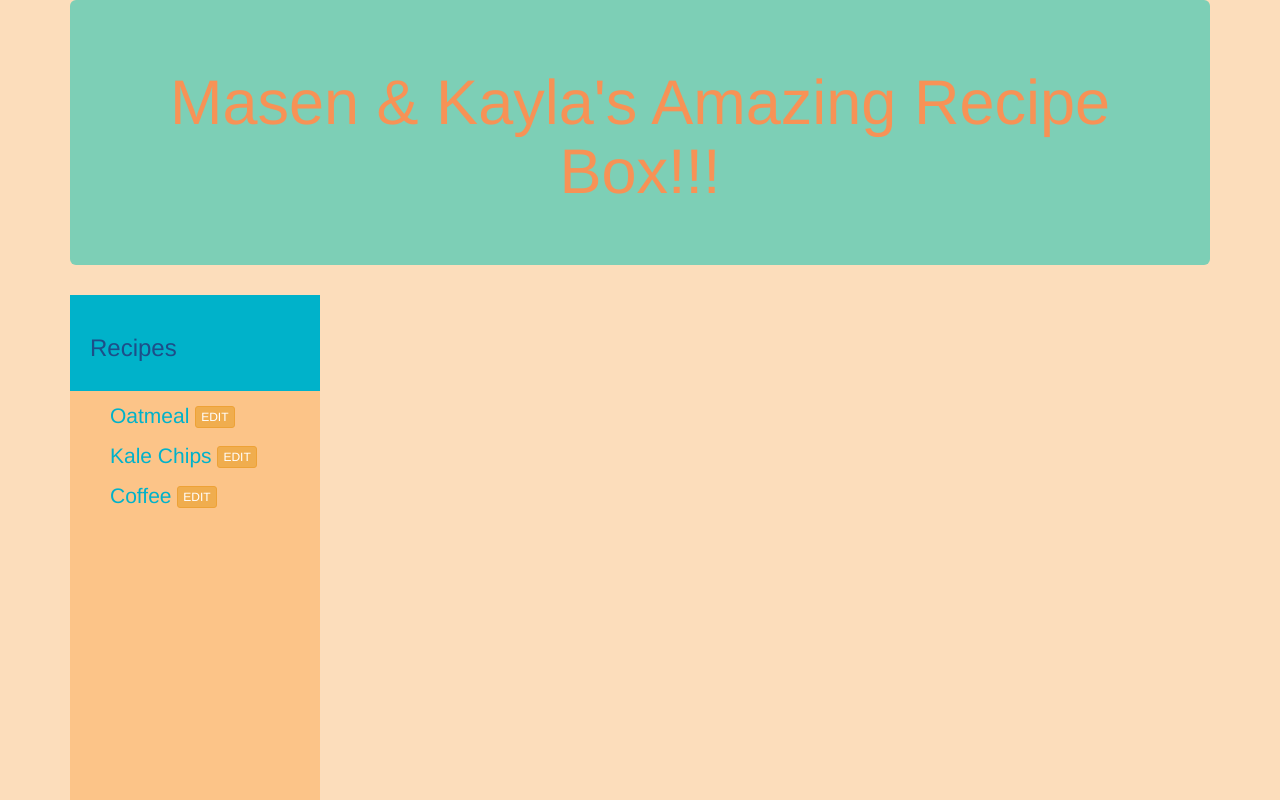
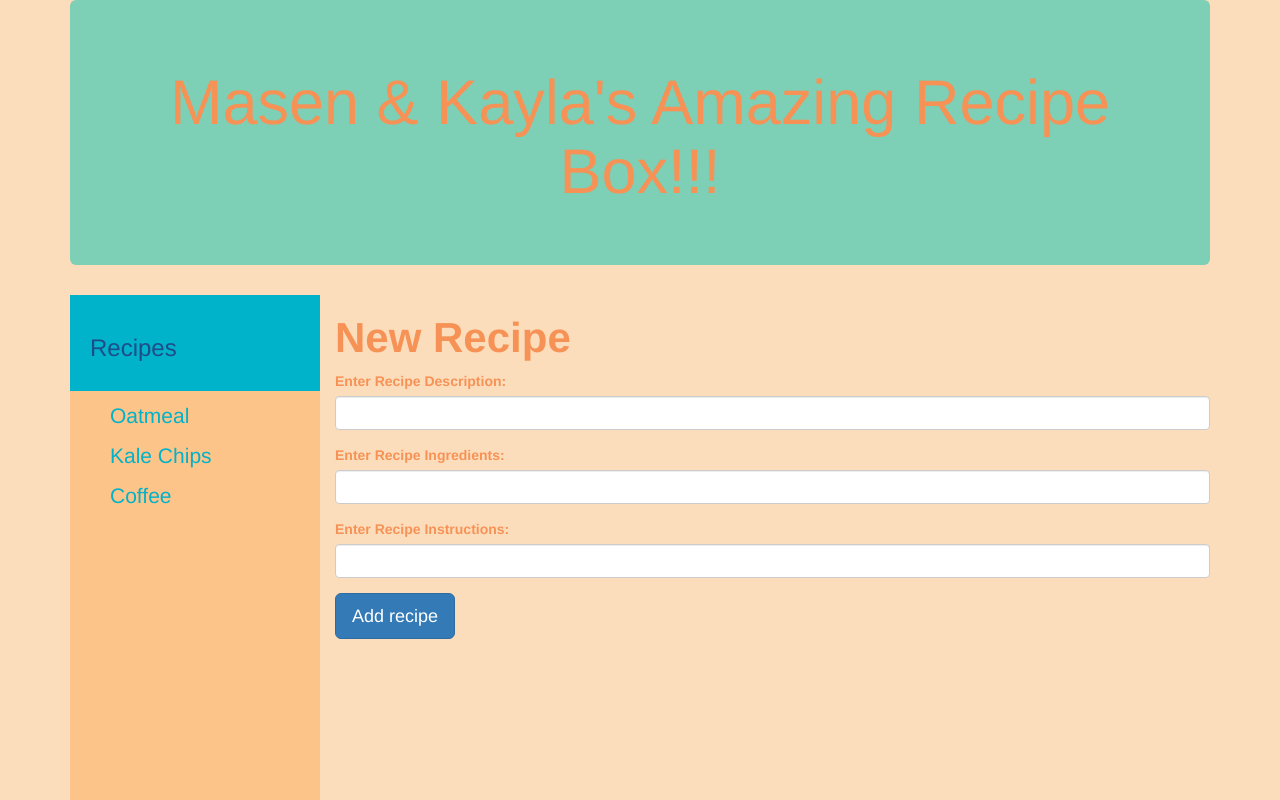
Before and after one commit to grepcats/angular-recipe-box, an Angular app: page / in a window 1280 px wide. Shown: the top 800 px of the page. Built offline with nearby package versions, Linux system fonts and the light colour scheme.

Commit message:
add styling

```diff
--- a/src/app/app.component.html
+++ b/src/app/app.component.html
@@ -6,9 +6,16 @@
     </h1>
   </div>
 
-  <app-recipe-list [childRecipeList] = 'masterRecipeList' (clickSender)="editRecipe($event)"></app-recipe-list>
-  <app-edit-recipe [childSelectedRecipe] = 'selectedRecipe' (clickedDone)="finishedEditing()" (clickedDelete)="deleteRecipe()"></app-edit-recipe>
-  <app-new-recipe (sendRecipe)="addRecipe($event)"></app-new-recipe>
+  <div class="wrapper">
+    <app-recipe-list [childRecipeList] = 'masterRecipeList' (clickSender)="editRecipe($event)"></app-recipe-list>
+    <div class="content-col">
+      <app-new-recipe (sendRecipe)="addRecipe($event)"></app-new-recipe>
+
+      <app-edit-recipe [childSelectedRecipe] = 'selectedRecipe' (clickedDone)="finishedEditing()" (clickedDelete)="deleteRecipe()"></app-edit-recipe>
+    </div>
+  </div>
+
+
 
 
 </div>
--- a/src/app/edit-recipe/edit-recipe.component.css
+++ b/src/app/edit-recipe/edit-recipe.component.css
@@ -2,3 +2,8 @@
   font-size: 3em;
   font-weight:bold;
 }
+
+#edit-recipe-div {
+  border-top: 1px solid #00B2CA;
+  margin-top: 20px;
+}
--- a/src/app/edit-recipe/edit-recipe.component.html
+++ b/src/app/edit-recipe/edit-recipe.component.html
@@ -1,4 +1,4 @@
-<div *ngIf="childSelectedRecipe">
+<div id="edit-recipe-div" *ngIf="childSelectedRecipe">
   <h3 class="recipe-title">{{childSelectedRecipe.description}}</h3>
   <h3>Edit recipe</h3>
   <div class="form-group">
@@ -13,8 +13,8 @@
     <label>Enter Recipe Instructions:</label>
     <input [(ngModel)]="childSelectedRecipe.instructions" class="form-control">
   </div>
-  <button (click)="finishedEditing()" class="btn btn-primary btn-sm">Done</button>
-  <button (click)="deleteRecipe()" class="btn btn-danger btn-sm">Delete</button>
+  <button (click)="finishedEditing()" class="btn btn-primary btn-lg">Done</button>
+  <button (click)="deleteRecipe()" class="btn btn-danger btn-lg">Delete</button>
 
 
 </div>
--- a/src/app/new-recipe/new-recipe.component.css
+++ b/src/app/new-recipe/new-recipe.component.css
@@ -0,0 +1,4 @@
+#new-recipe-title {
+  font-size: 3em;
+  font-weight:bold;
+}
--- a/src/app/new-recipe/new-recipe.component.html
+++ b/src/app/new-recipe/new-recipe.component.html
@@ -1,4 +1,4 @@
-<h3>New Recipe</h3>
+<h3 id="new-recipe-title">New Recipe</h3>
 <div class="form-group">
  <label>Enter Recipe Description:</label>
  <input #newDescription class="form-control">
--- a/src/app/recipe-list/recipe-list.component.css
+++ b/src/app/recipe-list/recipe-list.component.css
@@ -5,12 +5,10 @@ ul {
 li {
   margin-top: 10px;
   font-size: 1.50em;
+  cursor: pointer;
 }
 
-/*.wrapper {
-  display: flex;
-  align-items: stretch;
-}*/
+
 
 #sidebar {
   min-width: 250px;
--- a/src/app/recipe-list/recipe-list.component.html
+++ b/src/app/recipe-list/recipe-list.component.html
@@ -1,4 +1,3 @@
-<div class="wrapper">
 
     <!-- Sidebar -->
 <nav id="sidebar">
@@ -6,9 +5,7 @@
       <h3>Recipes</h3>
   </div>
   <ul>
-        <li *ngFor="let currentRecipe of childRecipeList">{{currentRecipe.description}}
-        <button (click)="editButtonClicked(currentRecipe)" class="btn btn-warning btn-xs">EDIT</button>
+    <li *ngFor="let currentRecipe of childRecipeList" (click)="editButtonClicked(currentRecipe)">{{currentRecipe.description}}
     </li>
   </ul>
 </nav>
-</div>
--- a/src/styles.css
+++ b/src/styles.css
@@ -13,3 +13,19 @@ body {
 .jumbotron {
   background-color: #7DCFB6
 }
+
+.wrapper {
+  display: flex;
+  align-items: stretch;
+}
+
+app-new-recipe {
+
+}
+
+.content-col {
+  width: 100%;
+  display: flex;
+  flex-direction: column;
+  margin-left: 15px;
+}
```
Also changed, not shown: src/app/app.component.ts (+3 -4 lines). Lines whose indentation alone changed are shown as unchanged.
